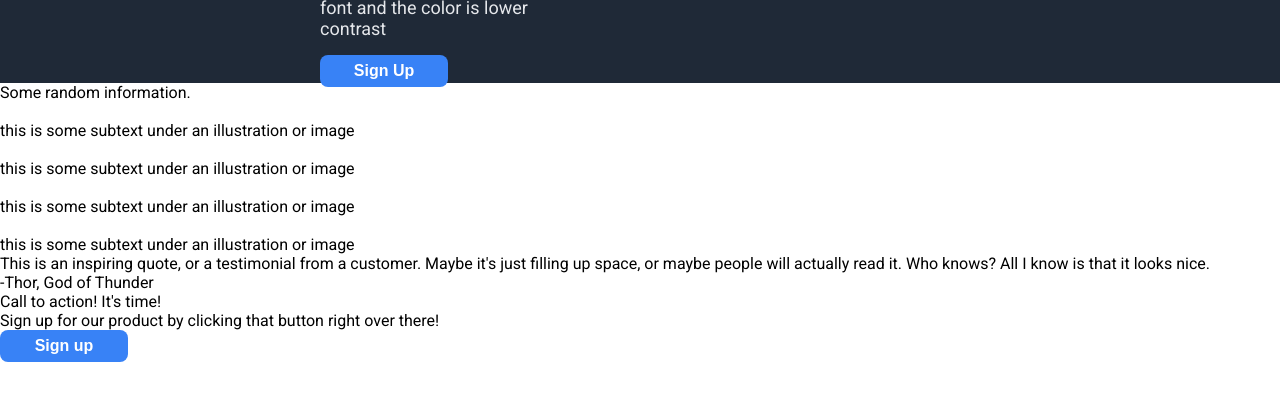
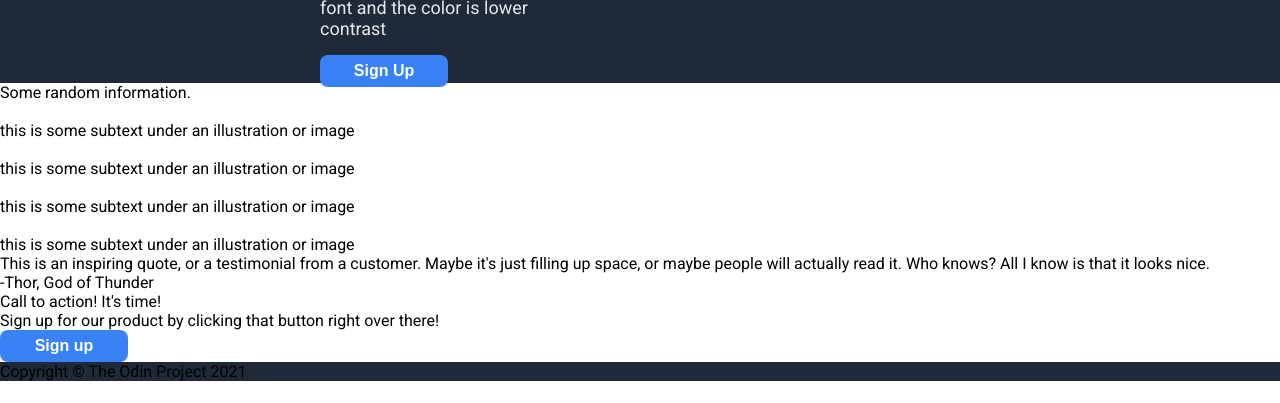
Before and after one commit to kd1435/odin-landing-page, a plain HTML site: page index.html in a window 1280 px wide. Shown: the part 397-800 px from the top of the page. Drawn offline with Linux system fonts and the light colour scheme.

Commit message:
Add HTML Footer with copyright text

```diff
--- a/index.html
+++ b/index.html
@@ -66,5 +66,9 @@
     <div class="secondary-text">Sign up for our product by clicking that button right over there!</div>
     <button class="button">Sign up</button>
   </div>
+
+  <footer class="footer">
+    Copyright &copy; The Odin Project 2021
+  </footer>
 </body>
 </html>
```
